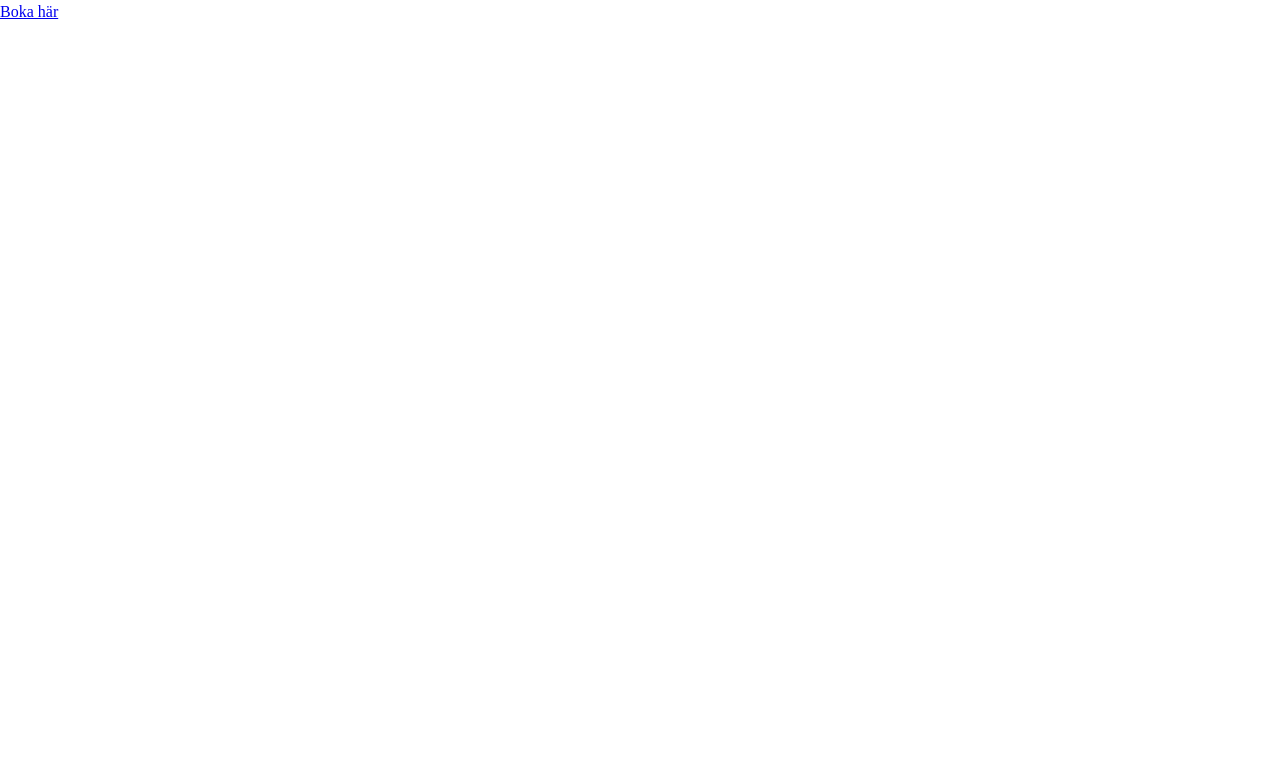
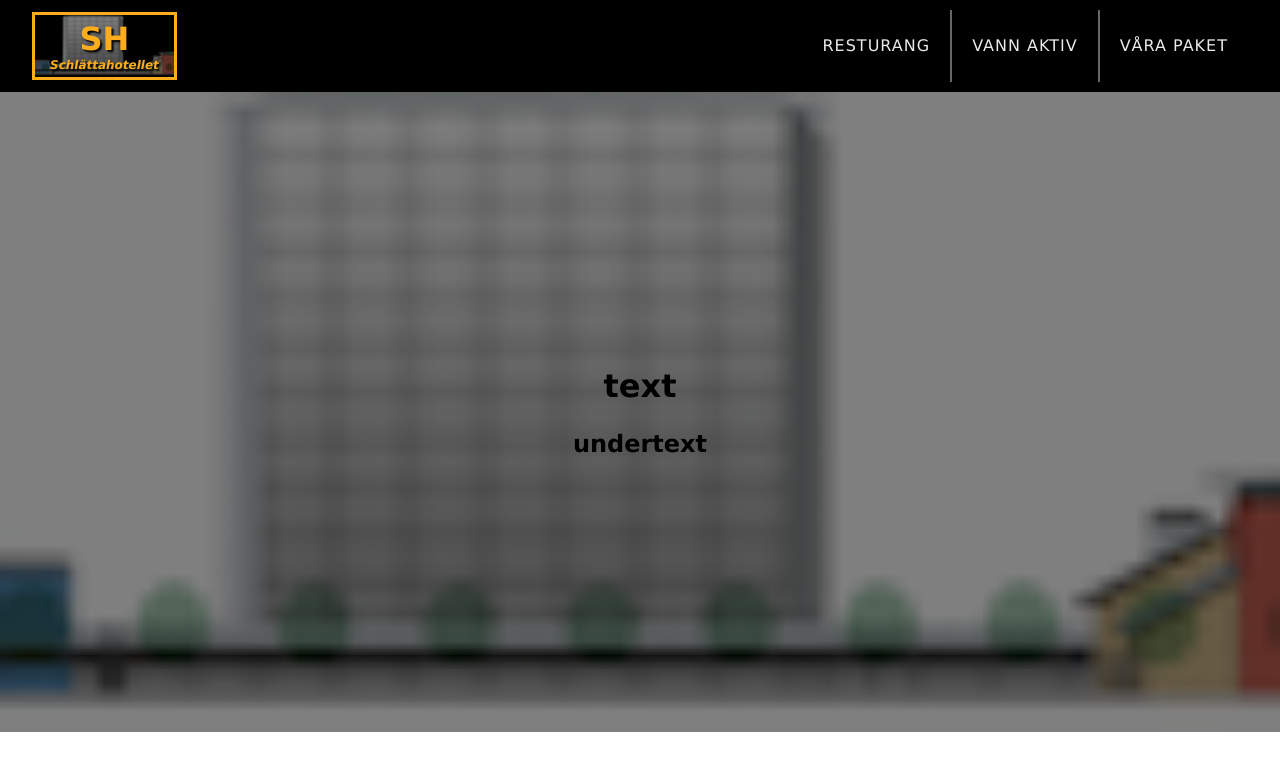
Before and after one commit to lararelaven/lararelaven.github.io, a plain HTML site: page schlattahotellet/index.html in a window 1280 px wide. Drawn offline with Linux system fonts and the light colour scheme.

Commit message:
added files

```diff
--- a/schlattahotellet/css/css-reset.css
+++ b/schlattahotellet/css/css-reset.css
@@ -42,6 +42,10 @@ a:not([class]) {
   text-decoration-skip-ink: auto;
 }
 
+a{
+  text-decoration: none;
+}
+
 /* Make images easier to work with */
 img,
 picture {
--- a/schlattahotellet/css/style.css
+++ b/schlattahotellet/css/style.css
@@ -0,0 +1,92 @@
+:root{
+    --main-color: black;
+    --secondary-color: rgb(251, 173, 27);
+    --text-color: rgb(234, 234, 234);
+    --navbar-height: 5.75rem;
+}
+
+body{
+    font-family: Verdana, Geneva, Tahoma, sans-serif;
+}
+
+nav{
+    display: flex;
+    justify-content: space-between;
+    align-items: center;
+    background-color: var(--main-color);
+    height: var(--navbar-height);
+    padding: 0 2rem;
+}
+
+.logo{
+    border: 3px solid var(--secondary-color);
+    text-align: center;
+    line-height: 1.2;
+    color: var(--secondary-color);
+    padding: 0.3125rem 0.9375rem;
+    position: relative;
+    z-index: 2;
+    text-shadow: 2px 2px 2px #000000;
+}
+
+.logo::before{
+    content:"";
+    display: block;
+    width: 100%;
+    height: 100%;
+    position: absolute;
+    left: 0;
+    top: 0;
+    background-image: url(../img/Fasader-250x37.png);
+    background-size: cover;
+    background-position: center;
+    opacity: 0.5;
+    z-index: -1;
+}
+
+.logo h1{
+    font-size: 2rem;
+}
+
+.logo h2{
+    font-style: italic;
+    font-size: 0.75rem;
+}
+
+nav ul{
+    display: flex;
+}
+
+nav ul > li > a{
+    color: var(--text-color);
+    font-size: 1rem;
+    text-transform: uppercase;
+    letter-spacing: 1px;
+    display: block;
+    height: calc(var(--navbar-height) - 20px);
+    line-height: calc(var(--navbar-height) - 20px);
+    padding: 0 1.25rem;
+    transition: all .3s ease-in;
+}
+
+nav ul > li:not(:last-child) > a{
+    border-right: 2px solid rgba(192, 192, 192, 0.536);
+}
+
+nav ul > li > a:hover{
+    color: #000000;
+    background-color: beige;
+}
+
+.hero{
+    width: 100vw;
+    height: 40rem;
+    background: linear-gradient(0deg, rgba(0,0,0,0.5) 0%, rgba(0,0,0,0.5) 100%), url(../img/Fasader-250x37.png);
+    background-size: cover;
+    background-position: center;
+    display: flex;
+    justify-content: center;
+    align-items: center;
+    flex-direction: column;
+    gap: 1rem;
+}
--- a/schlattahotellet/index.html
+++ b/schlattahotellet/index.html
@@ -10,6 +10,22 @@
         <link rel="stylesheet" type="text/css" href="./css/style.css">
     </head>
     <body>
-        <a href="./html/boka.html">Boka här</a>
+        <header>
+            <nav>
+                <div class="logo">
+                    <h1>SH</h1>
+                    <h2>Schlättahotellet</h2>
+                </div>
+                <ul role="list">
+                    <li><a href="#">Resturang</a></li>
+                    <li><a href="#">Vann aktiv</a></li>
+                    <li><a href="#">Våra paket</a></li>
+                </ul>
+            </nav>
+        </header>
+        <div class="hero">
+            <h1>text</h1>
+            <h2>undertext</h2>
+        </div>
     </body>
 </html>
```
Also changed, not shown: schlattahotellet2/index.html (+2 -2 lines), schlattahotellet/img/Fasader-250x37.png (added).
